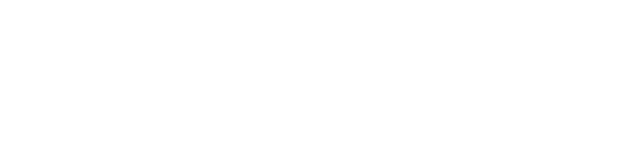
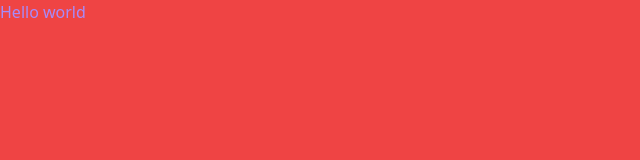
Before and after one commit to Yahya-dev1/tailwindcheck, a plain HTML site: page src/index.html in a window 1280 px wide. Shown: the whole page, without its empty margins (0-640 px from the left). Drawn offline with Linux system fonts and the light colour scheme.

Commit message:
modified:   src/index.html 	modified:   src/output.css

```diff
--- a/src/index.html
+++ b/src/index.html
@@ -3,7 +3,10 @@
   <head>
     <meta charset="UTF-8" />
     <meta name="viewport" content="width=device-width, initial-scale=1.0" />
+    <link rel="stylesheet" href="output.css" />
     <title>Portfolio</title>
   </head>
-  <body></body>
+  <body class="bg-red-500">
+    <h1 class="text-violet-400">Hello world</h1>
+  </body>
 </html>
```
Also changed, not shown: src/output.css.
